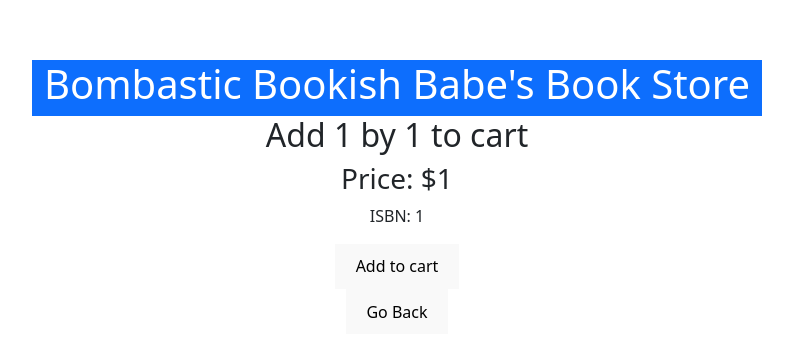
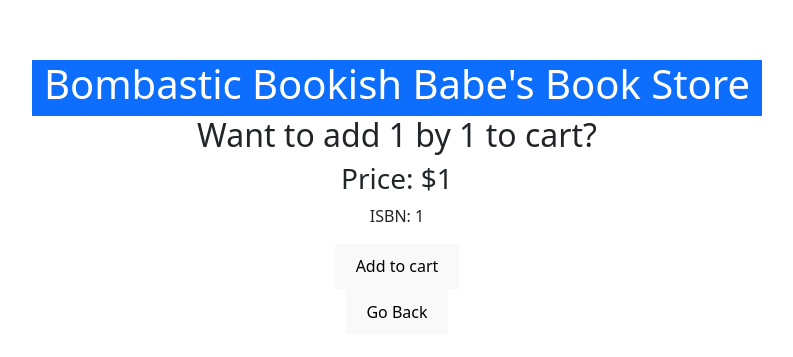
Before and after one commit to tiaprime/mission11, a React (Vite) app in the folder frontend/: page /donate/1/1/1/1/1 in a window 1280 px wide. Shown: the part 203-560 px from the top of the page, without its empty margins (243-1036 px from the left). Built offline with nearby package versions, Linux system fonts and the light colour scheme.

Commit message:
PAGEATION WORKS

```diff
--- a/frontend/src/components/BookList.tsx
+++ b/frontend/src/components/BookList.tsx
@@ -49,7 +49,7 @@ function BookList({selectedCategories}: {selectedCategories: string[]}){
                 </ul>
 
 
-                <button className="btn btn-success" onClick={() => navigate(`/donate/${b.bookID}/${b.title}/${b.author}/${b.isbn}/${b.price}`) }  >Buy</button>
+                <button className="btn btn-success" onClick={() => navigate(`/donate/${b.bookID}/${b.title}/${b.author}/${b.isbn}/${b.price}`) }  >Add to Cart?</button>
 
 
             </div>
--- a/frontend/src/pages/DonatePage.tsx
+++ b/frontend/src/pages/DonatePage.tsx
@@ -25,7 +25,7 @@ function DonatePage () {
 
     return(<>
         <Welcome />
-        <h2>Add {title} by  {author} to cart</h2>
+        <h2>Want to add {title} by  {author} to cart?</h2>
 
         <div>
             <h3>Price: ${price}</h3>
```
Also changed, not shown: 12 other files (tests, documents, lock files or other folders).
